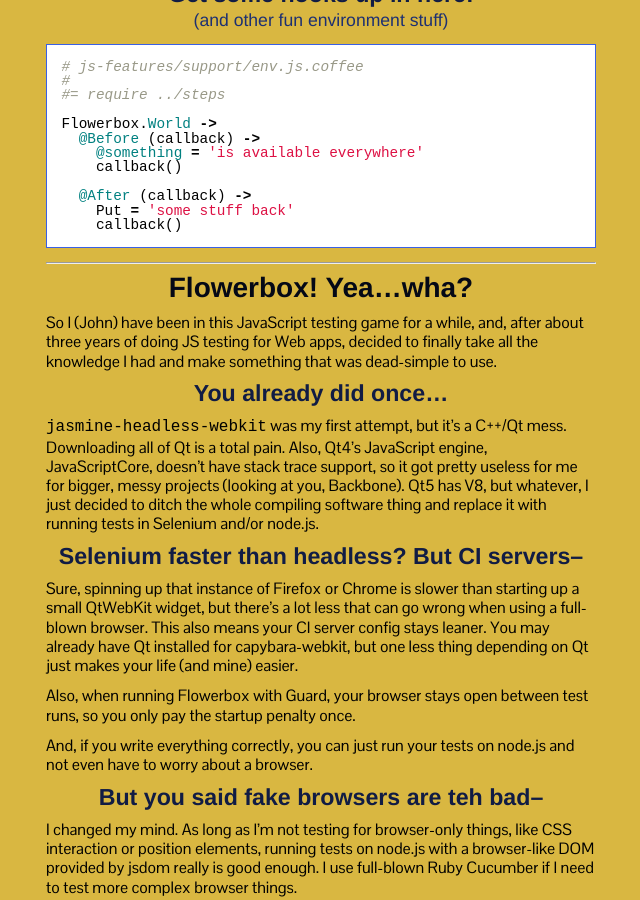
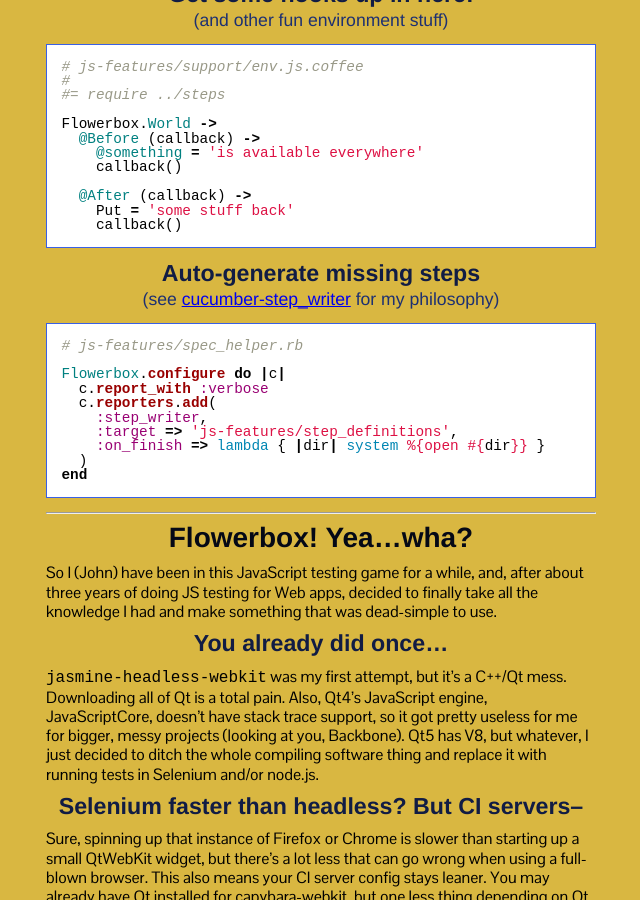
Before and after one commit to johnbintz/flowerbox, a Jekyll site: the page built from index.md, in a window 1280 px wide and 900 px high, scrolled down 2534 px. Shown: the whole window, without its empty margins (319-959 px from the left). Built offline with Jekyll 4.4.1, drawn with Linux system fonts in a browser that asks for light colours; some web fonts are replaced; Markdown is read by kramdown in place of the engine named in the settings.

Commit message:
update for auto step generation

```diff
--- a/index.md
+++ b/index.md
@@ -167,6 +167,22 @@
     Put = 'some stuff back'
     callback()
 {% endhighlight %}
+
+## Auto-generate missing steps
+### (see [cucumber-step_writer](http://github.com/johnbintz/cucumber-step_writer) for my philosophy)
+
+{% highlight ruby %}
+# js-features/spec_helper.rb
+
+Flowerbox.configure do |c|
+  c.report_with :verbose
+  c.reporters.add(
+    :step_writer,
+    :target => 'js-features/step_definitions',
+    :on_finish => lambda { |dir| system %{open #{dir}} }
+  )
+end
+{% endhighlight %}
 ---
 
 # Flowerbox! Yea...wha?
```
